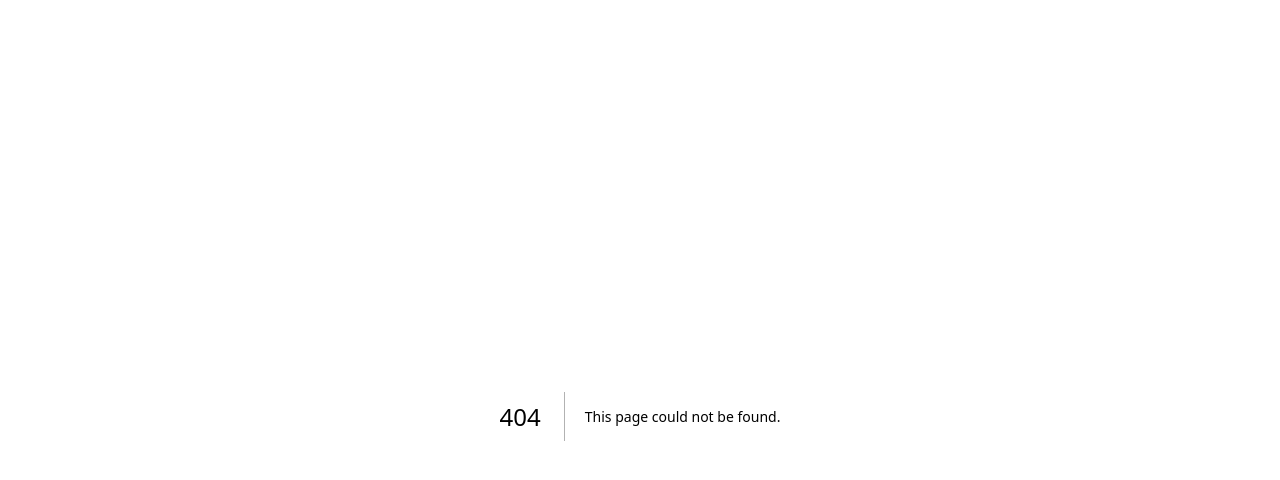
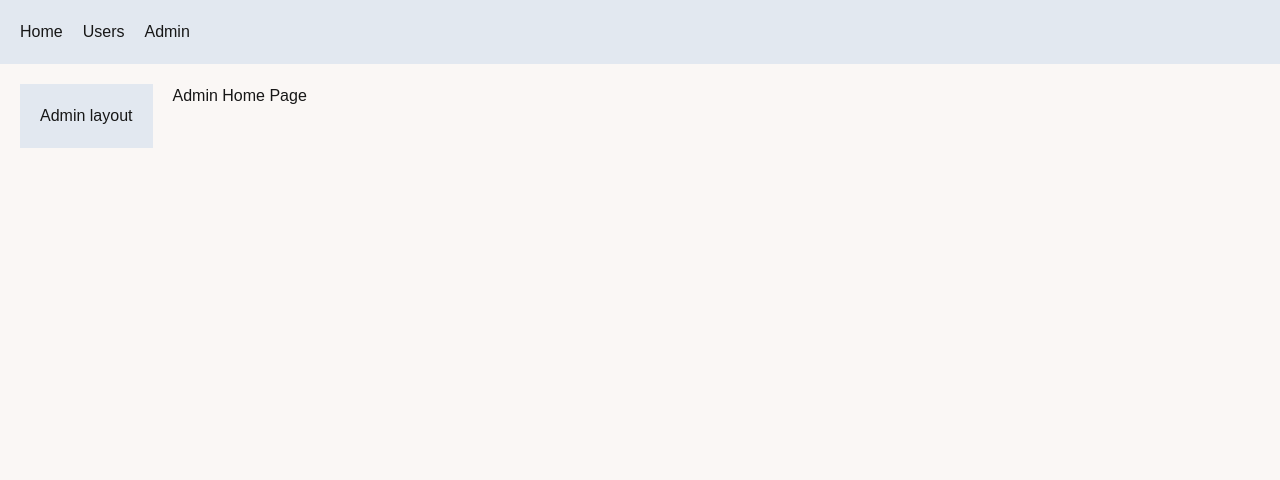
Before and after one commit to pouyasadeqii/issue-tracker, a Next.js app: page /admin in a window 1280 px wide. Before the commit this address had no page. Shown: the top 480 px of the page. Built offline with nearby package versions, Linux system fonts and the light colour scheme.

Commit message:
feat: add nevbar and define another layout for Admin route & overide h1 element with tailwind @layer

```diff
--- /dev/null
+++ b/app/Navbar.tsx
@@ -0,0 +1,14 @@
+import Link from 'next/link';
+import React from 'react';
+
+const Navbar = () => {
+    return (
+        <div className="flex bg-slate-200 p-5">
+            <Link href="/" className='mr-5'>Home</Link>
+            <Link href="/users" className='mr-5'>Users</Link>
+            <Link href="/admin" className='mr-5'>Admin</Link>
+        </div>
+    );
+};
+
+export default Navbar;
--- /dev/null
+++ b/app/admin/layout.tsx
@@ -0,0 +1,16 @@
+import React from 'react';
+
+interface Props {
+    children: React.ReactNode;
+}
+
+const AdminLayout = ({ children }: Props) => {
+    return (
+        <div className="flex">
+            <aside className='bg-slate-200 p-5 mr-5'>Admin layout</aside>
+            <div>{children}</div>
+        </div>
+    );
+};
+
+export default AdminLayout;
--- /dev/null
+++ b/app/admin/page.tsx
@@ -0,0 +1,11 @@
+import React from 'react';
+
+const AdminHomePage = () => {
+    return (
+        <div>
+            Admin Home Page
+        </div>
+    );
+};
+
+export default AdminHomePage;
--- a/app/globals.css
+++ b/app/globals.css
@@ -23,8 +23,14 @@
 } */
 
 body {
-  padding: 1rem;
+  /* padding: 1rem; */
   /* background: var(--background); */
   color: var(--foreground);
   font-family: Arial, Helvetica, sans-serif;
 }
+
+@layer base {
+  h1 {
+    @apply text-4xl font-bold mb-4;
+  }
+}
--- a/app/layout.tsx
+++ b/app/layout.tsx
@@ -1,6 +1,7 @@
 import type { Metadata } from "next";
 import { Geist, Geist_Mono } from "next/font/google";
 import "./globals.css";
+import Navbar from "./Navbar";
 
 const geistSans = Geist({
   variable: "--font-geist-sans",
@@ -28,7 +29,10 @@ export default function RootLayout({
       className={`${geistSans.variable} ${geistMono.variable} h-full antialiased`}
       data-theme="cupcake"
     >
-      <body className="min-h-full flex flex-col">{children}</body>
+      <body className="min-h-full flex flex-col">
+        <Navbar />
+        <main className="p-5">{children}</main>
+      </body>
     </html>
   );
 }
```
